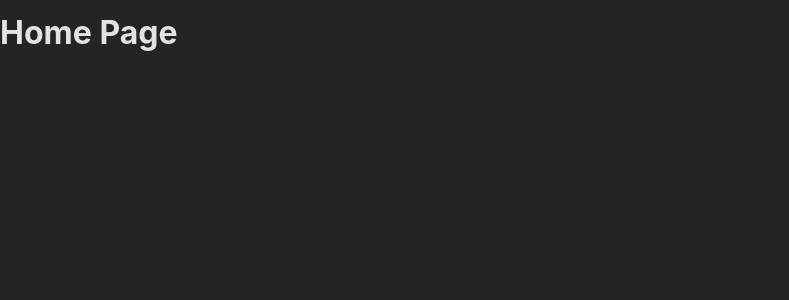
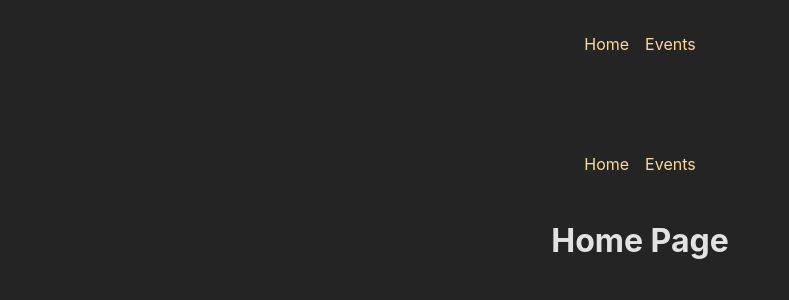
Before and after one commit to Sirosho/event-application202509, a React (Vite) app in the folder frontend/: page / in a window 1280 px wide. Shown: the top 300 px of the page, without its empty margins (0-789 px from the left). Built offline with nearby package versions, Linux system fonts and the light colour scheme.

Commit message:
[FE] 레이아웃 사용하기

```diff
--- a/frontend/src/components/MainNavigation.jsx
+++ b/frontend/src/components/MainNavigation.jsx
@@ -9,7 +9,7 @@
                 <ul className={styles.list}>
                     <li>
                         <NavLink
-                            to=''
+                            to='/'
                             end
                         >
                             Home
@@ -17,7 +17,7 @@
                     </li>
                     <li>
                         <NavLink
-                            to='events'
+                            to='/events'
                         >
                             Events
                         </NavLink>
--- /dev/null
+++ b/frontend/src/layouts/RootLayout.jsx
@@ -0,0 +1,16 @@
+import React from 'react';
+import MainNavigation from "../components/MainNavigation.jsx";
+import {Outlet} from "react-router-dom";
+
+const RootLayout = () => {
+    return (
+        <>
+        <MainNavigation />
+        <main>
+            <Outlet />
+        </main>
+        </>
+    );
+};
+
+export default RootLayout;
--- /dev/null
+++ b/frontend/src/pages/EventPage.jsx
@@ -0,0 +1,16 @@
+import React from 'react';
+import MainNavigation from "../components/MainNavigation.jsx";
+
+const EventPage = () => {
+    return (
+        <>
+            <MainNavigation />
+        <h1>
+           Event Page
+        </h1>
+
+        </>
+    );
+};
+
+export default EventPage;
--- /dev/null
+++ b/frontend/src/pages/HomePage.jsx
@@ -0,0 +1,15 @@
+import React from 'react';
+import MainNavigation from "../components/MainNavigation.jsx";
+
+const HomePage = () => {
+    return (
+        <>
+        <MainNavigation />
+        <h1>
+           Home Page
+        </h1>
+        </>
+    );
+};
+
+export default HomePage;
--- a/frontend/src/routes/route-config.jsx
+++ b/frontend/src/routes/route-config.jsx
@@ -1,13 +1,28 @@
 import {createBrowserRouter} from "react-router-dom";
 import ErrorPage from "../pages/ErrorPage.jsx";
+import HomePage from "../pages/HomePage.jsx";
+import EventPage from "../pages/EventPage.jsx";
+import RootLayout from "../layouts/RootLayout.jsx";
 
 
 const router = createBrowserRouter([
     {
-        path: "/",
-        element: <h1>Home Page</h1>,
-        errorElement: <ErrorPage />
-    }
+        path: "/", // 이 경로와 칠드런의 경로를 조합해서 씀
+        element: <RootLayout />,
+        errorElement: <ErrorPage />,
+        children: [
+            {
+                index: true, // path가 비어있을때 사용
+                element: <HomePage />
+            },
+            {
+                path: "events",
+                element: <EventPage />
+
+            }
+        ]
+    },
+
 ]);
 
 export default router;
```
